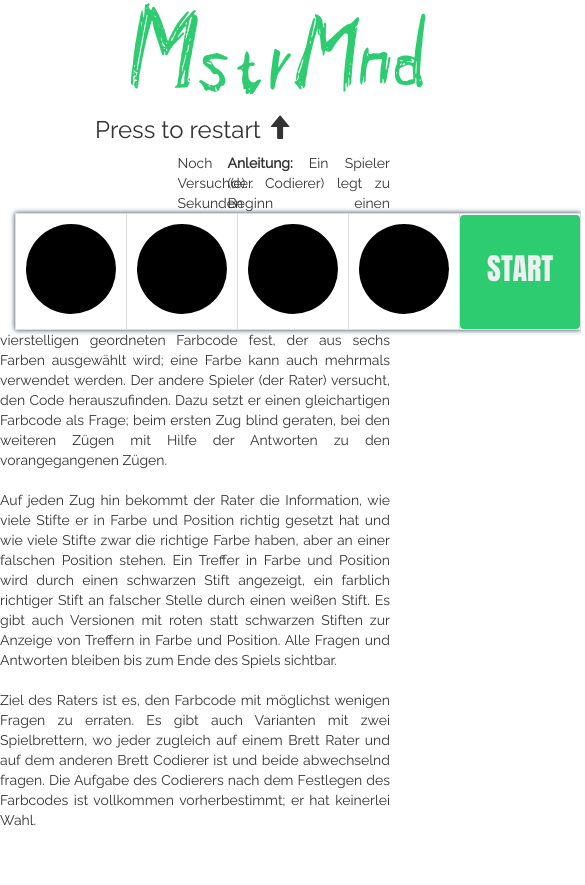
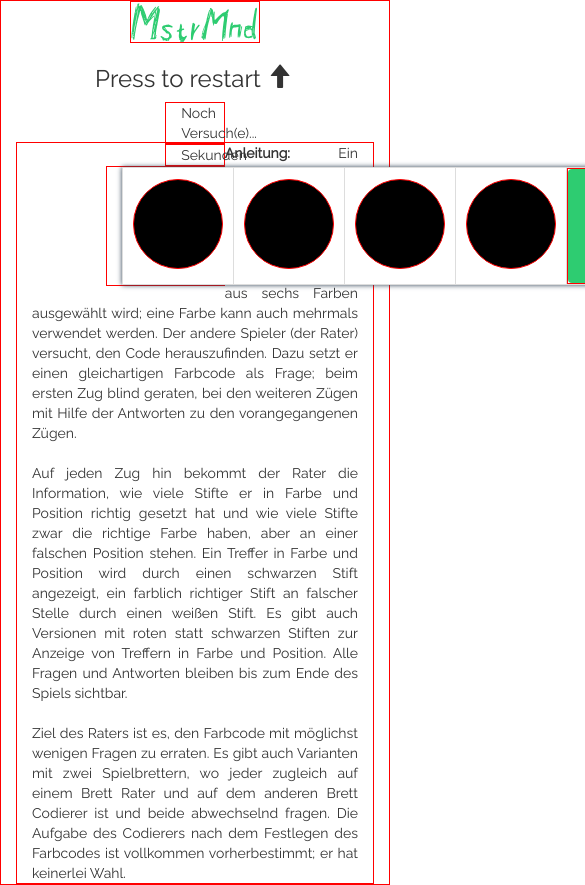
Before and after one commit to EliasH01/MasterMind, a plain HTML site: page index.html in a window 390 px wide. Shown: the top 885 px of the page, 585 px wide, since content can reach past the window. Before the commit the page ends 844 px from the top, so only its background shows below. Drawn offline with nearby package versions, Linux system fonts and the light colour scheme.

Commit message:
halllllllllllllllllllo

```diff
--- a/css/stylesheet.css
+++ b/css/stylesheet.css
@@ -1,4 +1,6 @@
-
+div {
+    border: 1px solid red;
+}
 
 body {
     font-family: 'Raleway', sans-serif;
@@ -71,7 +73,7 @@ body {
     display: none;
     background-color: #ecf0f1;
     z-index: 99;
-    top:-0px;
+    top: 44px;
     left: -70px;
     border-radius: 50px;
     box-shadow: 10px 20px 20px #2c3e50;
@@ -79,6 +81,7 @@ body {
 
 .mm-wrapper {
     position: relative;
+    margin-left: 25%;
 }
 
 .black {
@@ -150,3 +153,7 @@ body {
 .foreground {
     z-index: 98;
 }
+
+.instruction {
+    margin-top: 50px;
+}
--- a/index.html
+++ b/index.html
@@ -6,10 +6,15 @@
     <meta charset="utf-8"/>
     <meta name="viewport" content="width=device-width, initial-scale=1.0"/>
     <title>MasterMind</title>
+    <link rel="icon" href="img/icon.png" type="image/vnd.microsoft.icon">
 
     <script
     src="https://code.jquery.com/jquery-3.1.1.min.js"
     integrity="sha256-hVVnYaiADRTO2PzUGmuLJr8BLUSjGIZsDYGmIJLv2b8="
+    crossorigin="anonymous"></script>
+    <script
+    src="http://code.jquery.com/ui/1.12.1/jquery-ui.min.js"
+    integrity="sha256-VazP97ZCwtekAsvgPBSUwPFKdrwD3unUfSGVYrahUqU="
     crossorigin="anonymous"></script>
 
     <link rel="stylesheet" href="https://maxcdn.bootstrapcdn.com/bootstrap/3.3.7/css/bootstrap.min.css" integrity="sha384-BVYiiSIFeK1dGmJRAkycuHAHRg32OmUcww7on3RYdg4Va+PmSTsz/K68vbdEjh4u" crossorigin="anonymous">
@@ -20,38 +25,46 @@
     <link href="https://fonts.googleapis.com/css?family=Lemonada|Raleway" rel="stylesheet">
     <link href="https://fonts.googleapis.com/css?family=Anton|Open+Sans+Condensed:300,300i,700" rel="stylesheet">
     <link rel="stylesheet" href="css/stylesheet.css">
+    <script
+
+
     <script src="js/mastermind.js" ></script>
     </head>
 
+<body>
+    <div class="col-xs-12">
+        <div class="logo">
+            <img style="width: 100%;" src="img/logo.svg" alt="MstrMnd">
+        </div>
 
+                <h3 class="restart-button">Press to restart <span class="glyphicon glyphicon-arrow-up"></span> </h3>
 
+            <div
+                class="col-xs-2 col-xs-offset-5">Noch <span id="rounds-display"></span> Versuch(e)...
+            </div>
 
-
-<body>
-
-    <div class="logo">
-        <img style="width: 300px;" src="img/logo.svg" alt="MstrMnd">
+            <div class="col-xs-2 col-xs-offset-5">
+                <span id="time"></span>
+                Sekunden
             </div>
-    <h3 class="restart-button">Press to restart <span class="glyphicon glyphicon-arrow-up"></span> </h3>
-        <div class="col-xs-2 col-xs-offset-5">Noch <span id="rounds-display"></span> Versuch(e)...</div>
-        <div class="col-xs-2 col-xs-offset-5"><span id="time"></span> Sekunden</div>
 
             <div id="win" class="initial-hidden col-xs-2 col-xs-offset-5">
+
                 <strong>Gewonnen</strong>
                 <div class="col-xs-2 col-xs-offset-5">
                 <img src="img/win.svg" class="smiley">
             </div>
+
         </div>
+
             <div id="loose" class="initial-hidden col-xs-2 col-xs-offset-5">
                 <strong>Verloren</strong>
                 <div class="col-xs-2 col-xs-offset-5">
                 <img src="img/loose.svg" class="smiley">
                 </div>
+
             </div>
-<div class="row">
-    <div class="col-xs-12 col-offset-xs-0 col-md-offset-2">
-<div class="container foreground">
-    <div class="mm-wrapper">
+    <div class="container foreground mm-wrapper col-xs-4">
         <table class="table-bordered mm-table" >
             <thead>
             </thead>
@@ -111,10 +124,8 @@
 
         </table>
     </div>
-</div>
-    </div>
 
-        <div class="col-md-4 col-md-offset-4">
+    <div class="col-md-4 col-md-offset-4 instruction">
             <strong> Anleitung: </strong>
             Ein Spieler (der Codierer) legt zu Beginn einen vierstelligen geordneten Farbcode fest, der aus sechs Farben ausgewählt wird; eine Farbe kann auch mehrmals verwendet werden. Der andere Spieler (der Rater) versucht, den Code herauszufinden. Dazu setzt er einen gleichartigen Farbcode als Frage; beim ersten Zug blind geraten, bei den weiteren Zügen mit Hilfe der Antworten zu den vorangegangenen Zügen.
             <br>
@@ -124,8 +135,5 @@
             <br>
             Ziel des Raters ist es, den Farbcode mit möglichst wenigen Fragen zu erraten. Es gibt auch Varianten mit zwei Spielbrettern, wo jeder zugleich auf einem Brett Rater und auf dem anderen Brett Codierer ist und beide abwechselnd fragen. Die Aufgabe des Codierers nach dem Festlegen des Farbcodes ist vollkommen vorherbestimmt; er hat keinerlei Wahl.
     </div>
-
-    </div>
-    </div>
 </body>
 </html>
```
Also changed, not shown: img/icon.png (added), 1 other file. Lines whose indentation alone changed are shown as unchanged.
